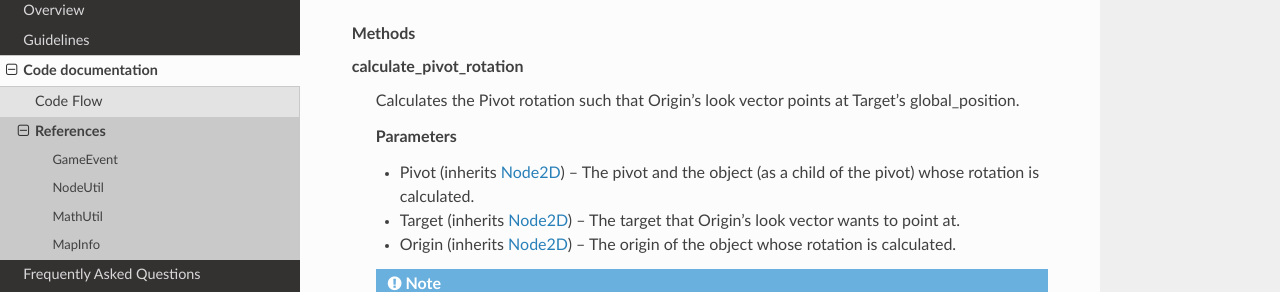
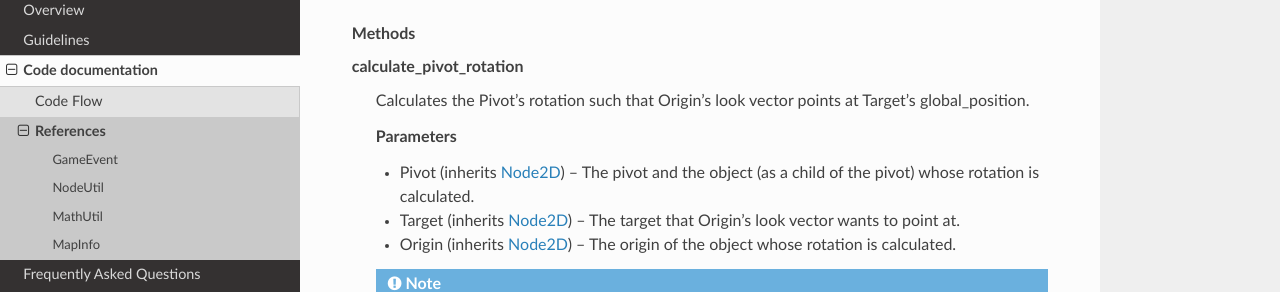
Before and after one commit to Legacy107/Everhunt, a Sphinx documentation site: the page built from docs/references.rst, in a window 1280 px wide and 900 px high, scrolled down 2078 px. Shown: the part 167-459 px from the top of the window. Built offline with Sphinx 7.4.7 and the Read the Docs theme 2.0.0, drawn with Linux system fonts in a browser that asks for light colours.

Commit message:
Resolve issue

```diff
--- a/docs/references.rst
+++ b/docs/references.rst
@@ -119,7 +119,7 @@ This class contains global signals that can be emitted and connected by any node
 
     .. glossary::
         calculate_pivot_rotation
-            Calculates the Pivot rotation such that Origin's look vector points at Target's global_position.
+            Calculates the Pivot's rotation such that Origin's look vector points at Target's global_position.
 
             **Parameters**
 
```
